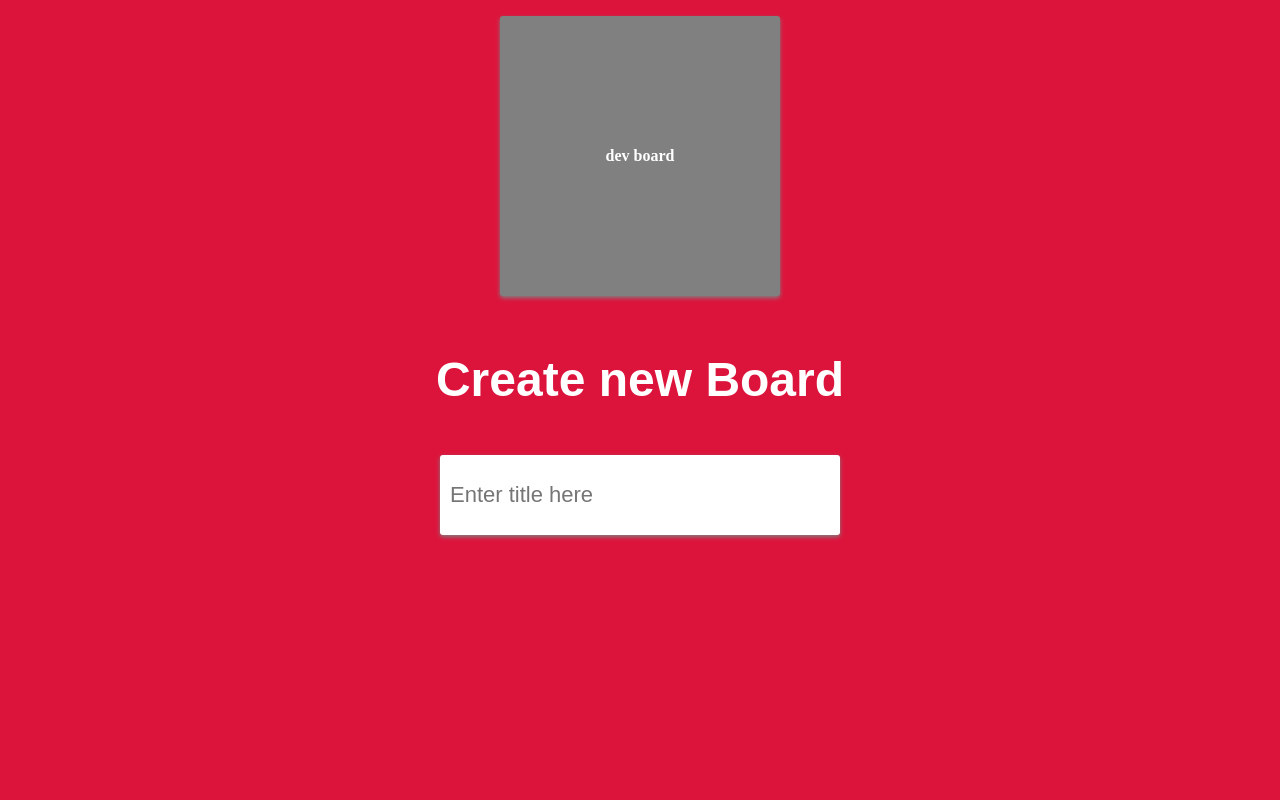
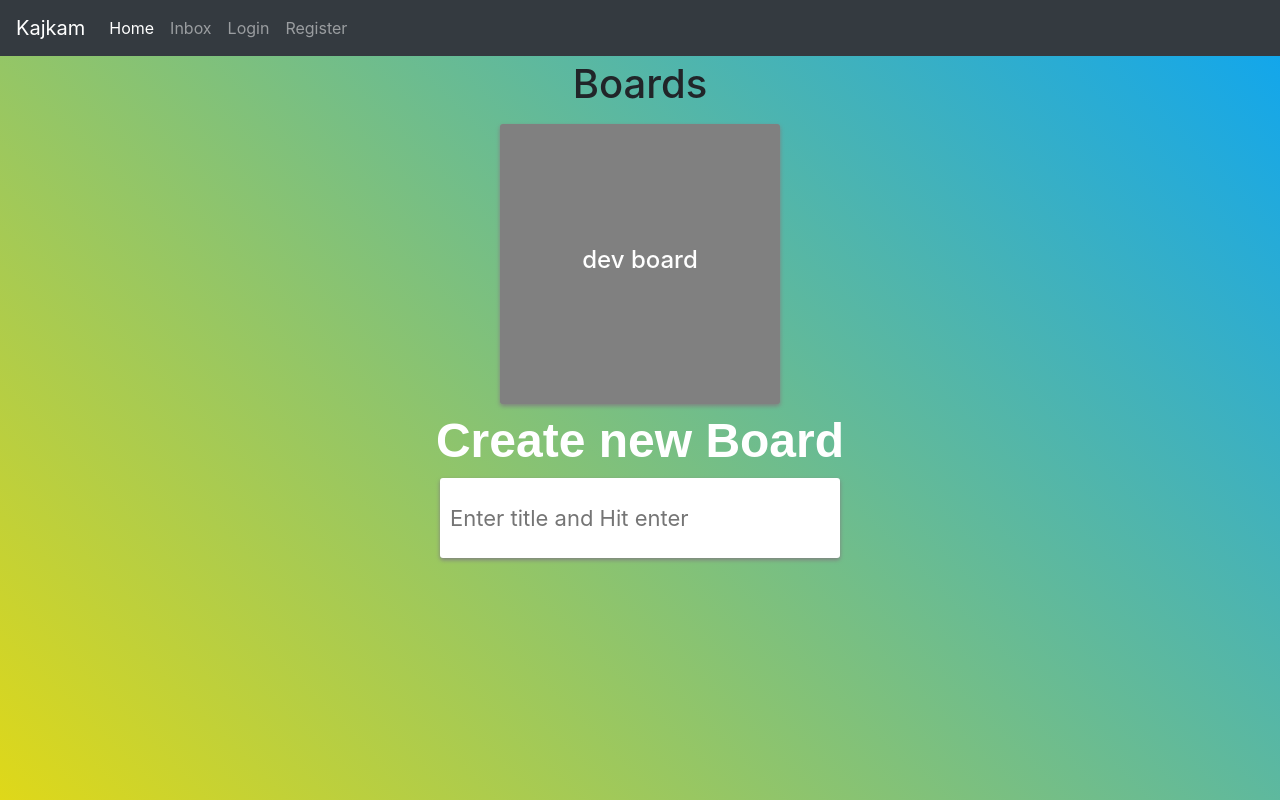
Before and after one commit to sajib21/kajkam, a React (Create React App) app: page / in a window 1280 px wide. Built offline with nearby package versions, Linux system fonts and the light colour scheme.

Commit message:
Added bootstrap, navbar; navbar always on top; solved overflow bug

```diff
--- a/src/components/App.js
+++ b/src/components/App.js
@@ -2,15 +2,27 @@ import React, { Component } from "react";
 import { Switch, Route } from "react-router-dom";
 import KKBoard from "./kkBoard";
 import Home from "./home";
+import Navbar from "./navbar";
 
 class App extends Component {
   render() {
     return (
-      <div>
-        <Switch>
-          <Route path="/:boardID" component={KKBoard} />
-          <Route path="/" component={Home} />
-        </Switch>
+      <div
+        style={{
+          minHeight: "100vh",
+          minWidth: "100%",
+          overflowY: "auto",
+          overflowX: "auto",
+          background: "linear-gradient(45deg, #dfd819, #0da5f1)",
+        }}
+      >
+        <Navbar />
+        <div style={{ marginTop: "60px" }}>
+          <Switch>
+            <Route path="/:boardID" component={KKBoard} />
+            <Route path="/" component={Home} />
+          </Switch>
+        </div>
       </div>
     );
   }
--- a/src/components/home.js
+++ b/src/components/home.js
@@ -60,7 +60,8 @@ const CreateInput = styled.input`
   align-self: center;
 `;
 
-const Home = ({ boards, dispatch }) => {
+const Home = ({ boards, dispatch, match }) => {
+  console.log("Home: ", match.params);
   const [newBoardTitle, setNewBoardTitle] = useState("");
 
   const handleChange = (e) => {
@@ -96,7 +97,7 @@ const Home = ({ boards, dispatch }) => {
         <CreateInput
           onChange={handleChange}
           value={newBoardTitle}
-          placeholder={"Enter title here"}
+          placeholder={"Enter title and Hit enter"}
           type="text"
         />
       </form>
@@ -105,6 +106,7 @@ const Home = ({ boards, dispatch }) => {
 
   return (
     <HomeContainer>
+      <h1 style={{ textAlign: "center" }}>Boards</h1>
       <Thumbnails>{renderAllBoards()}</Thumbnails>
       {renderCreateNewBoard()}
     </HomeContainer>
--- a/src/components/kkAddNewButton.js
+++ b/src/components/kkAddNewButton.js
@@ -26,7 +26,7 @@ const KKAddNewButton = ({ list, onClick }) => {
   return (
     <StyledAddNewButton onClick={onClick}>
       <Icon>add</Icon>
-      <p style={{ flexShrink: 0 }}> {buttonText}</p>
+      <span style={{ flexShrink: 0 }}> {buttonText}</span>
     </StyledAddNewButton>
   );
 };
--- a/src/components/kkBoard.js
+++ b/src/components/kkBoard.js
@@ -35,6 +35,7 @@ class KKBoard extends Component {
   };
 
   render() {
+    console.log("Board params.boardid: ", this.props.match.params.boardID);
     const { lists, cards, match, boards } = this.props;
     const { boardID } = match.params;
     const board = boards[boardID];
@@ -45,7 +46,6 @@ class KKBoard extends Component {
 
     return (
       <DragDropContext onDragEnd={this.onDragEnd}>
-        <Link to="/">Home</Link>
         <h1 style={{ textAlign: "center" }}>{board.boardTitle}</h1>
         <Droppable droppableId="all-lists" direction="horizontal" type="list">
           {(provided) => (
--- /dev/null
+++ b/src/components/navbar.js
@@ -0,0 +1,37 @@
+import React from "react";
+import { NavLink } from "react-router-dom";
+
+const Navbar = ({ user }) => {
+  return (
+    <nav
+      className="navbar navbar-expand-lg navbar-fixed-top navbar-dark bg-dark"
+      style={{ position: "fixed", zIndex: "1", width: "100%" }}
+    >
+      <a className="navbar-brand" href="/">
+        Kajkam
+      </a>
+      <div className="collapse navbar-collapse" id="navbarNavAltMarkup">
+        <div className="navbar-nav">
+          <a className="nav-item nav-link active" href="/">
+            Home <span className="sr-only">(current)</span>
+          </a>
+          <a className="nav-item nav-link" href="/inbox">
+            Inbox
+          </a>
+          {!user && (
+            <React.Fragment>
+              <NavLink className="nav-item nav-link" to="/login">
+                Login
+              </NavLink>
+              <NavLink className="nav-item nav-link" to="/register">
+                Register
+              </NavLink>
+            </React.Fragment>
+          )}
+        </div>
+      </div>
+    </nav>
+  );
+};
+
+export default Navbar;
--- a/src/index.js
+++ b/src/index.js
@@ -4,28 +4,20 @@ import { Provider } from "react-redux";
 import App from "./components/App";
 import * as serviceWorker from "./serviceWorker";
 import Store from "./store";
-import { createGlobalStyle } from "styled-components";
 import "./index.css";
 import $ from "jquery";
 import { PersistGate } from "redux-persist/integration/react";
-import { BrowserRouter } from "react-router-dom";
+import { HashRouter } from "react-router-dom";
+import "bootstrap/dist/css/bootstrap.css";
 
 const { persistor, store } = Store();
-
-const GlobalStyle = createGlobalStyle`
-  html {
-    background-color: crimson;
-    box-sizing: border-box;
-  }
-`;
 
 ReactDOM.render(
   <Provider store={store}>
     <PersistGate loading={null} persistor={persistor}>
-      <GlobalStyle />
-      <BrowserRouter>
+      <HashRouter>
         <App />
-      </BrowserRouter>
+      </HashRouter>
     </PersistGate>
   </Provider>,
   document.getElementById("root")
```
